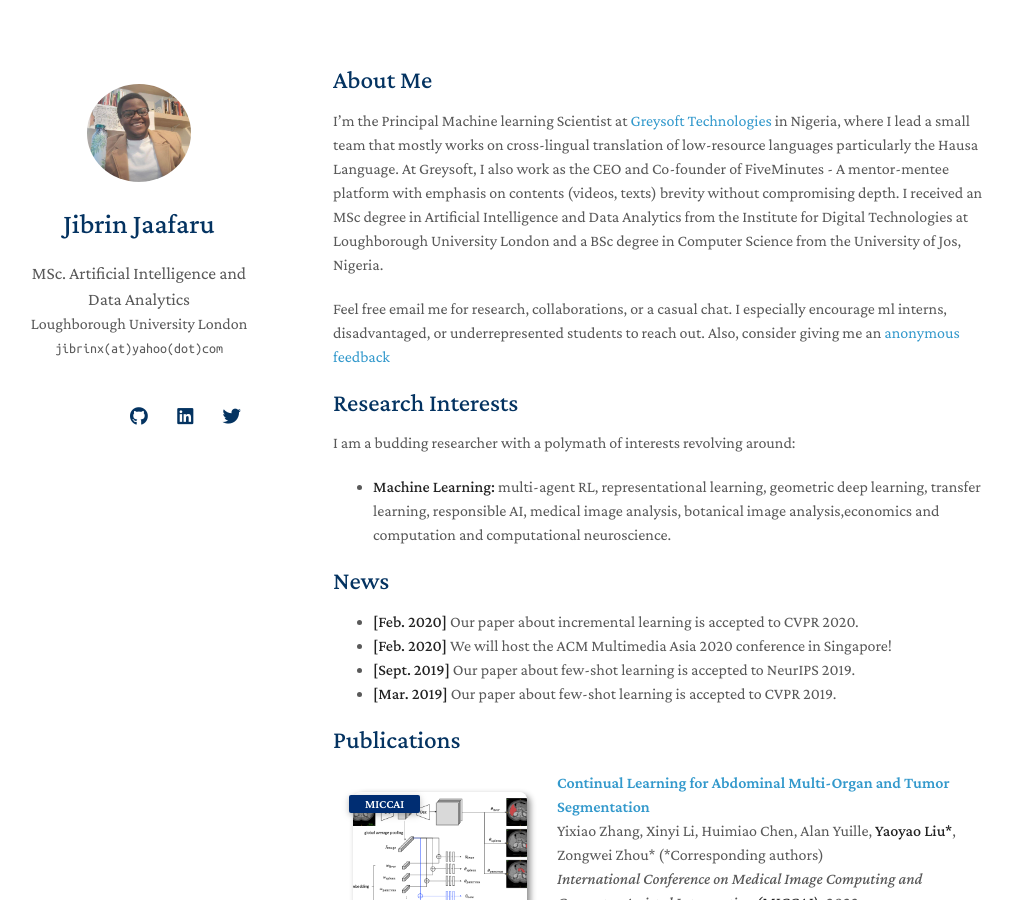
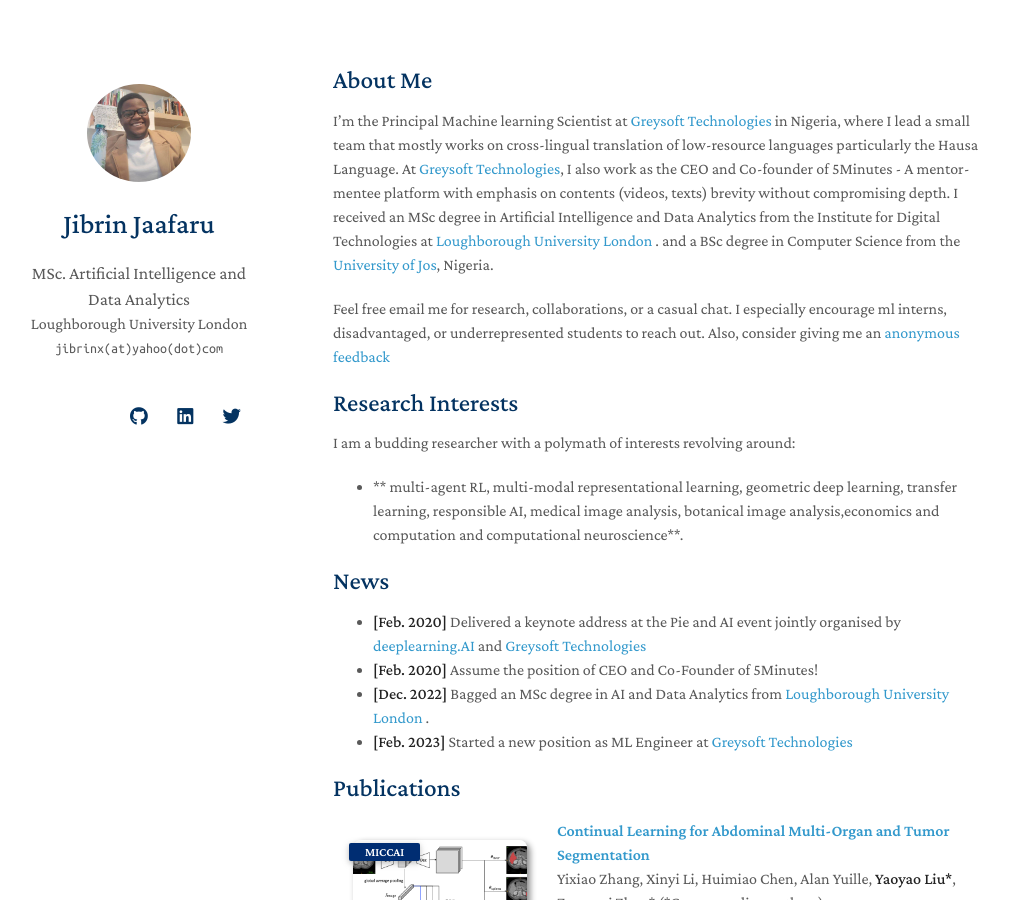
Before and after one commit to jibrinx/jibrinx.github.io, a Jekyll site: the page built from index.md, in a window 1280 px wide and 900 px high. Shown: the whole window, without its empty margins (137-1149 px from the left). Built offline with Jekyll 4.4.1, drawn with Linux system fonts in a browser that asks for light colours; nearby versions of some CDN libraries; a style sheet for code colours, icons or effects is not loaded; our own code applies the rules of GitHub Pages for plain Markdown files.

Commit message:
Update index.md

```diff
--- a/index.md
+++ b/index.md
@@ -5,20 +5,20 @@
 ## About Me
 
 
-I'm the Principal Machine learning Scientist at <a href="https://greysoft.ng">Greysoft Technologies</a> in Nigeria, where I lead a small team that mostly works on cross-lingual translation of low-resource languages particularly the Hausa Language. At Greysoft, I also work as the CEO and Co-founder of FiveMinutes - A mentor-mentee platform with emphasis on contents (videos, texts) brevity without compromising depth. I received an MSc degree in Artificial Intelligence and Data Analytics from the Institute for Digital Technologies at Loughborough University London and a BSc degree in Computer Science from the University of Jos, Nigeria.
+I'm the Principal Machine learning Scientist at <a href="https://greysoft.ng">Greysoft Technologies</a> in Nigeria, where I lead a small team that mostly works on cross-lingual translation of low-resource languages particularly the Hausa Language. At <a href="https://greysoft.ng">Greysoft Technologies</a>, I also work as the CEO and Co-founder of 5Minutes - A mentor-mentee platform with emphasis on contents (videos, texts) brevity without compromising depth. I received an MSc degree in Artificial Intelligence and Data Analytics from the Institute for Digital Technologies at  <a href="https://www.lborolondon.ac.uk/study/masters-degrees/artificial-intelligence-data-analytics/"> Loughborough University London </a>. and a BSc degree in Computer Science from the <a href="https://unijos.edu.ng">University of Jos</a>, Nigeria.
 
 Feel free email me for research, collaborations, or a casual chat. I especially encourage ml interns, disadvantaged, or underrepresented students to reach out. Also, consider giving me an  <a href="https://ngl.link/jibrinx">anonymous feedback</a>
 
 ## Research Interests
 I am a budding researcher with a polymath of interests revolving around:
-- **Machine Learning:** multi-agent RL, representational learning, geometric deep learning, transfer learning, responsible AI, medical image analysis, botanical image analysis,economics and computation and computational neuroscience.
+- ** multi-agent RL, multi-modal representational learning, geometric deep learning, transfer learning, responsible AI, medical image analysis, botanical image analysis,economics and computation and computational neuroscience**.
 
 ## News
 
-- **[Feb. 2020]** Our paper about incremental learning is accepted to CVPR 2020.
-- **[Feb. 2020]** We will host the ACM Multimedia Asia 2020 conference in Singapore!
-- **[Sept. 2019]** Our paper about few-shot learning is accepted to NeurIPS 2019.
-- **[Mar. 2019]** Our paper about few-shot learning is accepted to CVPR 2019.
+- **[Feb. 2020]** Delivered a keynote address at the Pie and AI event jointly organised by <a href="https://www.deeplearning.ai">deeplearning.AI </a>and <a href="https://greysoft.ng">Greysoft Technologies</a>
+- **[Feb. 2020]** Assume the position of CEO and Co-Founder of 5Minutes!
+- **[Dec. 2022]** Bagged an MSc degree in AI and Data Analytics from <a href="https://www.lborolondon.ac.uk/study/masters-degrees/artificial-intelligence-data-analytics/"> Loughborough University London </a>.
+- **[Feb. 2023]** Started a new position as ML Engineer at <a href="https://greysoft.ng">Greysoft Technologies</a>
 
 {% include_relative _includes/publications.md %}
 
```
